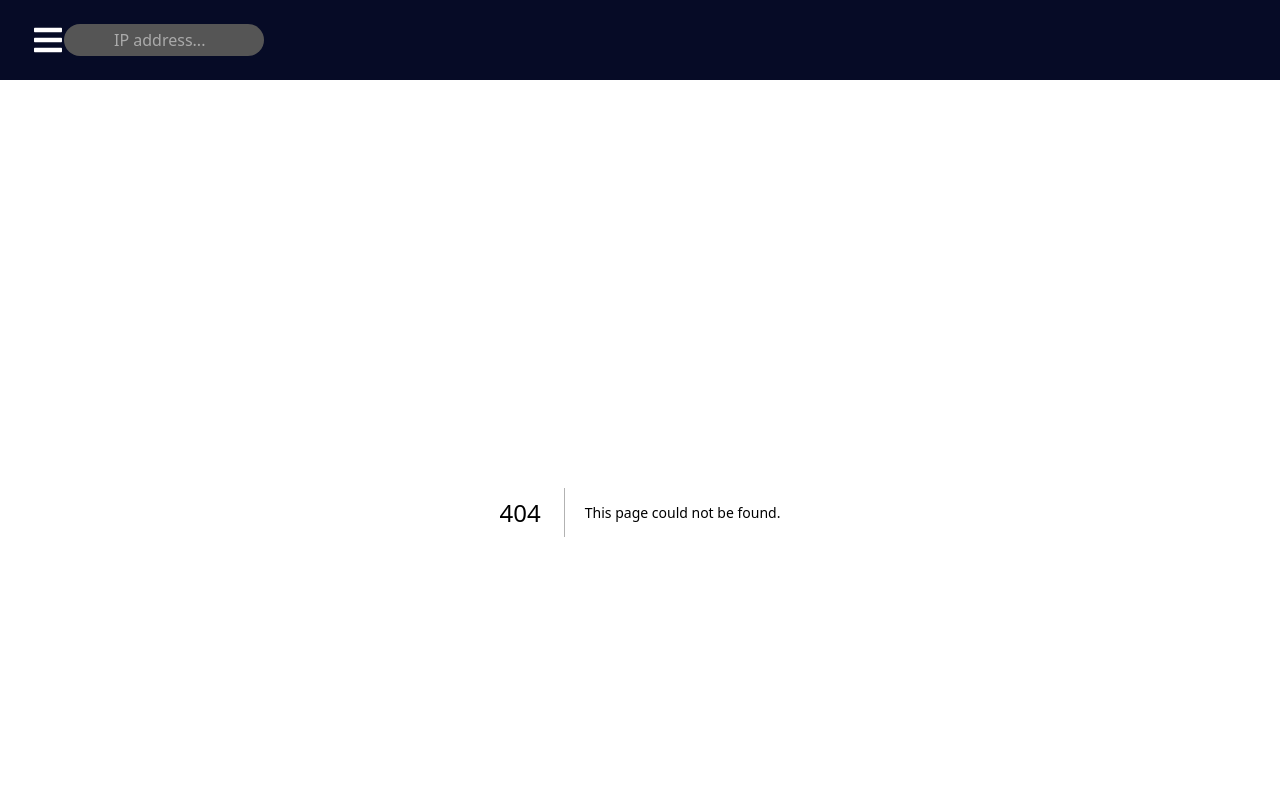
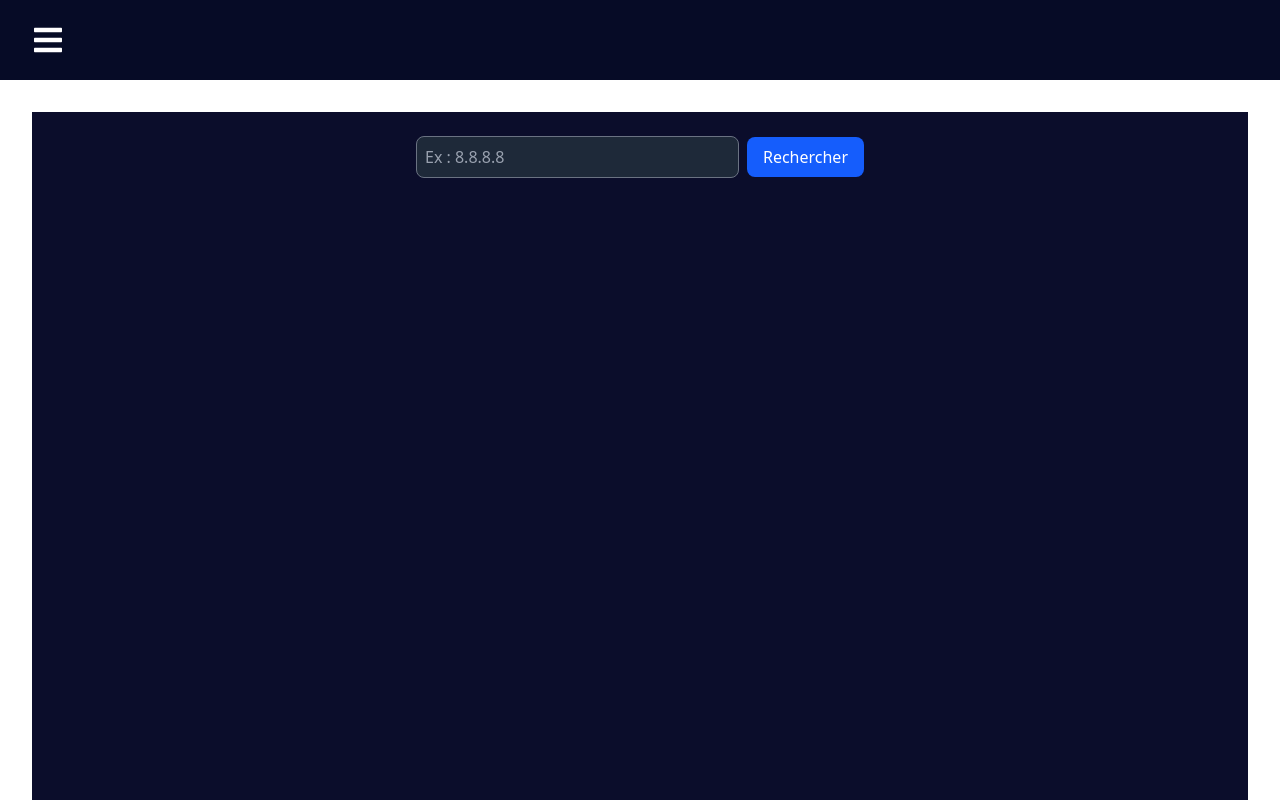
Before and after one commit to angel0x7/webtech-207, a Next.js app in the folder threat-map/: page /ip-search in a window 1280 px wide. Before the commit this address had no page. Shown: the top 800 px of the page. Built offline with nearby package versions, Linux system fonts and the light colour scheme.

Commit message:
feat:new searchInfo

```diff
--- /dev/null
+++ b/threat-map/src/app/api/SearchIpInfo/[ip_address]/route.ts
@@ -0,0 +1,27 @@
+import { NextResponse } from "next/server";
+
+export async function GET(
+  request: Request,
+  { params }: { params: { ip_address: string } }
+) {
+  const ipAddress = await params.ip_address;
+
+  try {
+    const res = await fetch(`https://www.virustotal.com/api/v3/ip_addresses/${ipAddress}`, {
+      headers: {
+        "x-apikey": process.env.VirusTotal_API_Key!,
+      },
+      cache: "no-store",
+    });
+
+    if (!res.ok) {
+      return NextResponse.json({ error: "Erreur VirusTotal" }, { status: res.status });
+    }
+
+    const data = await res.json();
+    return NextResponse.json(data);
+  } catch (err) {
+    console.error(err);
+    return NextResponse.json({ error: "Erreur serveur" }, { status: 500 });
+  }
+}
--- a/threat-map/src/app/components/Navbar.tsx
+++ b/threat-map/src/app/components/Navbar.tsx
@@ -20,7 +20,7 @@ const Navbar: FC = () => {
         <Link href="#" className="menu-bars">
           <FaIcons.FaBars onClick={showSidebar} />
         </Link>
-        <SearchBar />
+
       </div>
       <nav className={sidebar ? "nav-menu active" : "nav-menu"}>
         <ul className="nav-menu-items" onClick={showSidebar}>
--- a/threat-map/src/app/components/SearchBar.tsx
+++ b/threat-map/src/app/components/SearchBar.tsx
@@ -4,8 +4,35 @@ import React, { useState } from "react";
 
 const SearchBar: React.FC = () => {
   const [query, setQuery] = useState("");
+  const [data, setData] = useState<any>(null);
+  const [loading, setLoading] = useState(false);
+  const [error, setError] = useState<string | null>(null);
+
+  const handleSearch = async (e: React.FormEvent) => {
+    e.preventDefault();
+    if (!query.trim()) return;
+    setLoading(true);
+    setError(null);
+    setData(null);
+    try {
+      const response = await fetch(`https://www.virustotal.com/api/v3/ip_addresses/${query}`, {
+        headers: {
+          "x-apikey": process.env.NEXT_PUBLIC_VT_API_KEY as string, // stocke ta clé dans .env.local
+        },
+      });
+      if (!response.ok) throw new Error(`Erreur HTTP ${response.status}`);
+      const json = await response.json();
+      setData(json.data);
+    } catch (err: any) {
+      setError(err.message);
+    } finally {
+      setLoading(false);
+    }
+  };
 
   return (
+    <div style={{ color: "white", fontFamily: "sans-serif" }}>
+      <form onSubmit={handleSearch}>
         <input
           type="text"
           value={query}
@@ -18,10 +45,41 @@ const SearchBar: React.FC = () => {
             paddingLeft: "50px",
             border: "none",
             outline: "none",
-        color: "#ffffffff",
-        backgroundColor: "#555555",
+            color: "#fff",
+            backgroundColor: "#555",
           }}
         />
+        <button
+          type="submit"
+          style={{
+            marginLeft: "10px",
+            height: "32px",
+            borderRadius: "20px",
+            backgroundColor: "#00b894",
+            color: "#fff",
+            border: "none",
+            cursor: "pointer",
+          }}
+        >
+          Search
+        </button>
+      </form>
+
+      {loading && <p>Loading...</p>}
+      {error && <p style={{ color: "red" }}>{error}</p>}
+
+      {data && (
+        <div style={{ marginTop: "20px", fontSize: "14px" }}>
+          <p><strong>IP:</strong> {data.id}</p>
+          <p><strong>Pays:</strong> {data.attributes.country}</p>
+          <p><strong>ASN:</strong> {data.attributes.asn}</p>
+          <p><strong>Fournisseur:</strong> {data.attributes.as_owner}</p>
+          <p><strong>Malicious:</strong> {data.attributes.last_analysis_stats.malicious}</p>
+          <p><strong>Suspicious:</strong> {data.attributes.last_analysis_stats.suspicious}</p>
+          <p><strong>Harmless:</strong> {data.attributes.last_analysis_stats.harmless}</p>
+        </div>
+      )}
+    </div>
   );
 };
 
--- a/threat-map/src/app/components/SidebarData.tsx
+++ b/threat-map/src/app/components/SidebarData.tsx
@@ -24,6 +24,12 @@ export const SidebarData: SidebarItem[] = [
     cName: "nav-text",
   },
   {
+    title: "ip Address Info",
+    path: "/ip-search",
+    icon: <FaIcons.FaSearchLocation />,
+    cName: "nav-text",
+  },
+  {
     title: "Statistics",
     path: "/statistics",
     icon: <IoIcons.IoIosStats />,
--- /dev/null
+++ b/threat-map/src/app/ip-search/page.tsx
@@ -0,0 +1,98 @@
+"use client";
+
+import { useState } from "react";
+
+export default function IPSearchPage() {
+  const [ip, setIp] = useState("");
+  const [data, setData] = useState<any>(null);
+  const [loading, setLoading] = useState(false);
+  const [error, setError] = useState<string | null>(null);
+
+  const handleSearch = async () => {
+    if (!ip.trim()) {
+      setError("Veuillez entrer une adresse IP.");
+      return;
+    }
+
+    setError(null);
+    setData(null);
+    setLoading(true);
+
+    try {
+      const res = await fetch(`/api/SearchIpInfo/${ip}`, { cache: "no-store" });
+
+      if (!res.ok) {
+        setError(`Erreur API (${res.status})`);
+        return;
+      }
+
+      const json = await res.json();
+      setData(json.data || json);
+    } catch {
+      setError("Erreur réseau ou serveur.");
+    } finally {
+      setLoading(false);
+    }
+  };
+
+  // extraction sécurisée des attributs VirusTotal
+  const attr = data?.attributes;
+
+  return (
+    <main className="flex flex-col items-center justify-start p-6 min-h-screen text-white bg-[#0b0d2b]">
+      <div className="flex items-center gap-2 mb-6 w-full max-w-md">
+        <input
+          type="text"
+          placeholder="Ex : 8.8.8.8"
+          value={ip}
+          onChange={(e) => setIp(e.target.value)}
+          className="border border-gray-500 rounded-lg p-2 flex-1 bg-gray-800 text-white placeholder-gray-400"
+        />
+        <button
+          onClick={handleSearch}
+          disabled={loading}
+          className="bg-blue-600 text-white px-4 py-2 rounded-lg hover:bg-blue-700 disabled:opacity-50"
+        >
+          {loading ? "Chargement..." : "Rechercher"}
+        </button>
+      </div>
+
+      {error && (
+        <div className="bg-red-100 text-red-700 p-3 rounded mb-4 w-full max-w-md text-center">
+          {error}
+        </div>
+      )}
+
+      {data && attr && (
+        <div className="bg-gray-900 border border-gray-700 rounded-lg p-6 w-full max-w-2xl">
+          <h2 className="text-xl font-semibold mb-4 text-blue-300">
+            Résultat de l’analyse
+          </h2>
+
+          <div className="grid grid-cols-1 sm:grid-cols-2 gap-3 text-sm">
+            <p><span className="font-semibold text-gray-400">IP :</span> {data.id}</p>
+            <p><span className="font-semibold text-gray-400">Pays :</span> {attr.country || "N/A"}</p>
+            <p><span className="font-semibold text-gray-400">ASN :</span> {attr.asn || "N/A"}</p>
+            <p><span className="font-semibold text-gray-400">Fournisseur :</span> {attr.as_owner || "N/A"}</p>
+          </div>
+
+          <h3 className="mt-5 mb-2 font-semibold text-blue-300">Statistiques VirusTotal</h3>
+          <div className="grid grid-cols-3 gap-3 text-center text-sm">
+            <div className="bg-red-800/40 p-2 rounded">
+              <p className="font-semibold text-red-400">Malicious</p>
+              <p>{attr.last_analysis_stats?.malicious ?? 0}</p>
+            </div>
+            <div className="bg-yellow-700/40 p-2 rounded">
+              <p className="font-semibold text-yellow-300">Suspicious</p>
+              <p>{attr.last_analysis_stats?.suspicious ?? 0}</p>
+            </div>
+            <div className="bg-green-800/40 p-2 rounded">
+              <p className="font-semibold text-green-400">Harmless</p>
+              <p>{attr.last_analysis_stats?.harmless ?? 0}</p>
+            </div>
+          </div>
+        </div>
+      )}
+    </main>
+  );
+}
```
Lines whose indentation alone changed are shown as unchanged.
